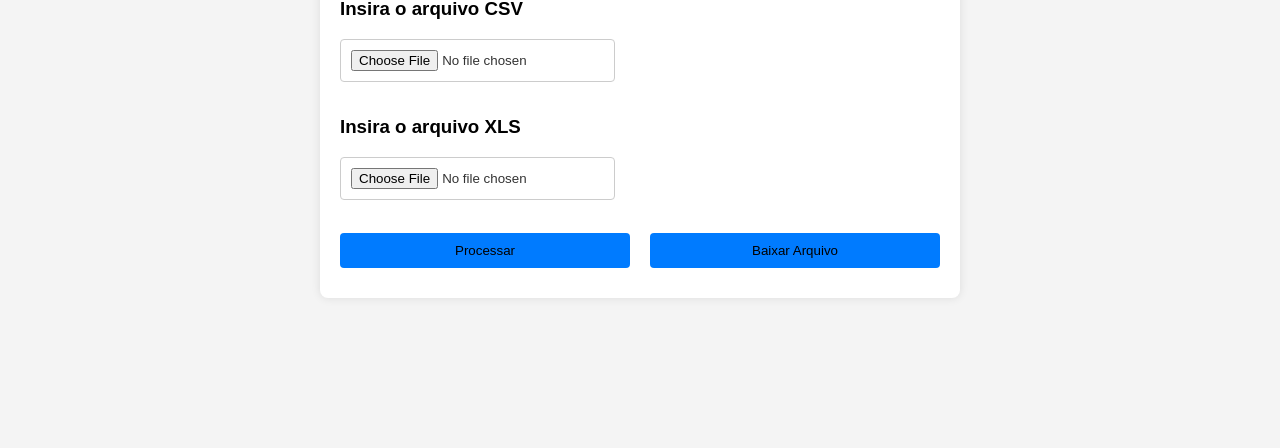
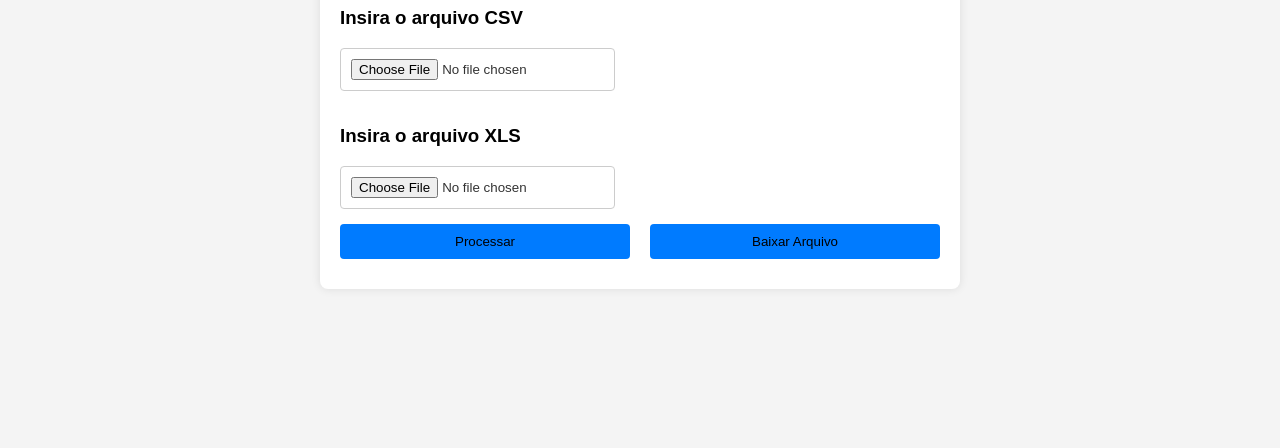
Before and after one commit to jhuan-gg/ROTA-3.0, a website: page public/AlmPlan.html in a window 1280 px wide. Shown: the part 352-800 px from the top of the page. Drawn offline with Linux system fonts and the light colour scheme.

Commit message:
Atualiza AlmPlan.html para reorganizar a estrutura do formulário de upload de arquivos e adiciona novos arquivos de imagem: editarplan.png, mapa.png e relogio.png.

```diff
--- a/public/AlmPlan.html
+++ b/public/AlmPlan.html
@@ -23,14 +23,15 @@
         <header>
             <h1>Alimentar Planilha</h1>
         </header>
+        <div class="form-container">
             <h3>Insira o arquivo CSV</h3>
             <input type="file" class="csv" id="csvFile" accept=".csv">
             <h3>Insira o arquivo XLS</h3>
             <input type="file" id="xlsFile" accept=".xls, .xlsx">
-        <br><br>
             <div class="layout">
                 <button onclick="processFiles()">Processar</button>
-            <button ><a id="downloadLink">Baixar Arquivo</a></button>
+                <button><a id="downloadLink">Baixar Arquivo</a></button>
+            </div>
         </div>
     </div>
     <script>
```
Also changed, not shown: public/editarplan.png (added), public/mapa.png (added), public/relogio.png (added). Lines whose indentation alone changed are shown as unchanged.
